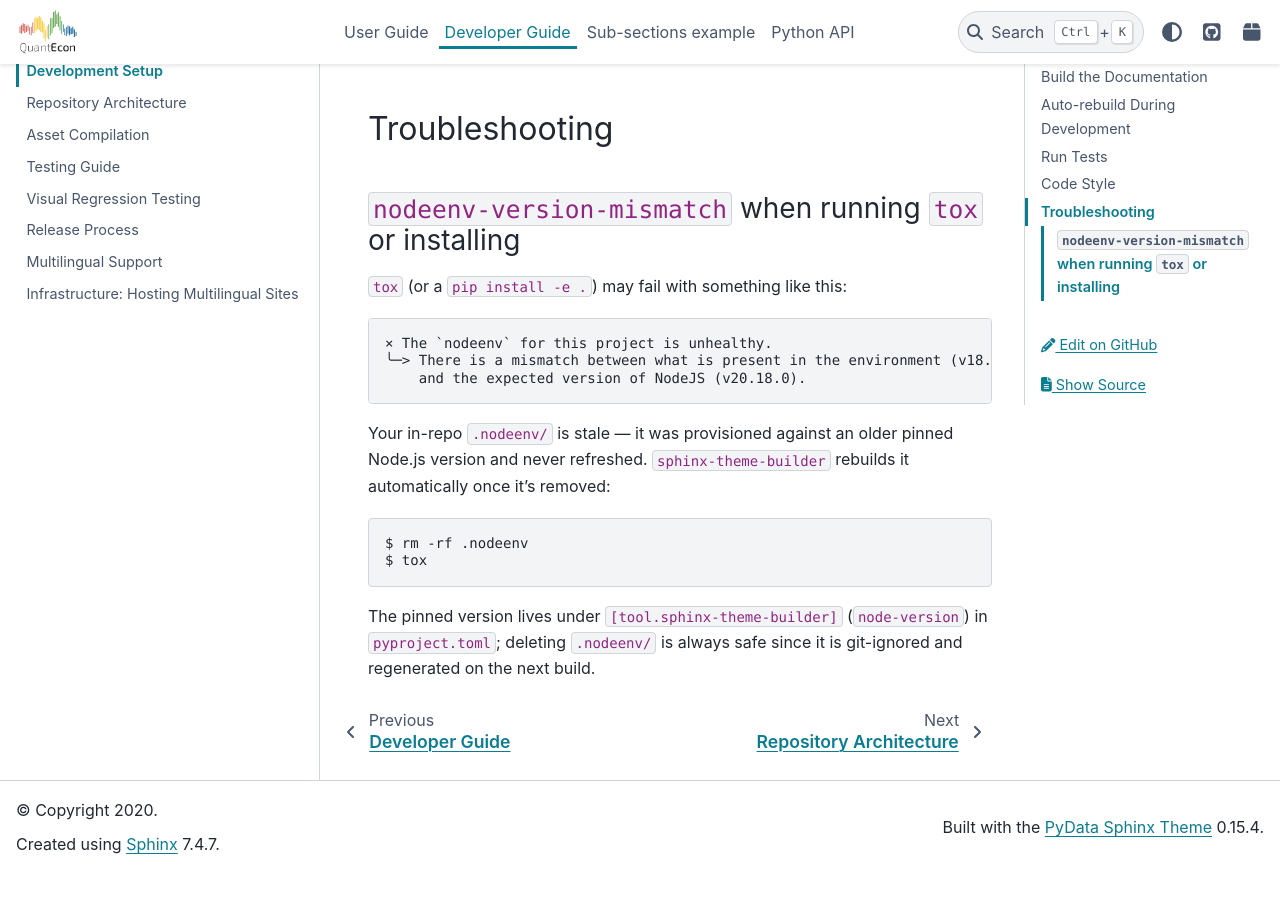
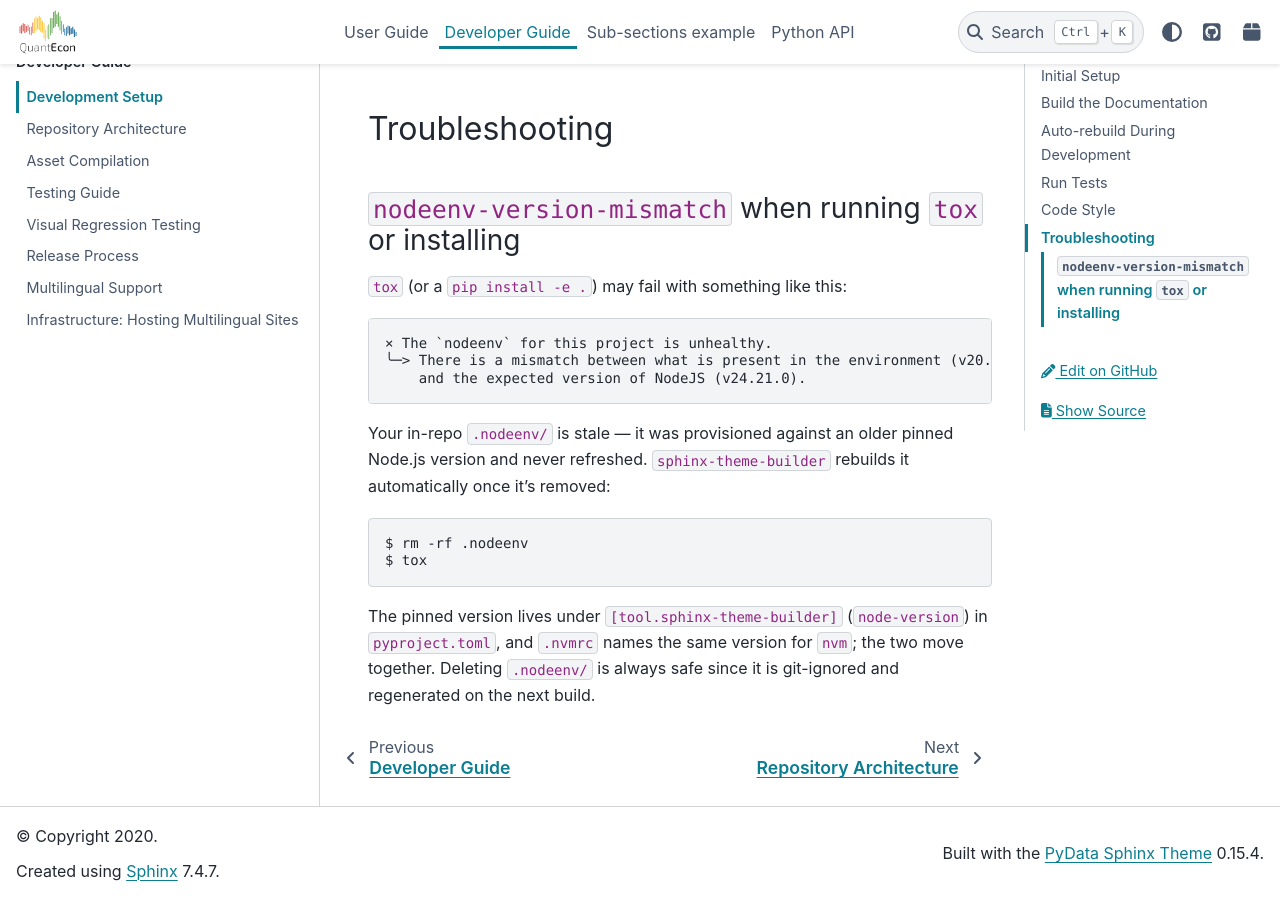
Before and after one commit to QuantEcon/quantecon-book-theme, a Sphinx documentation site: the page built from docs/developer/setup.md, in a window 1280 px wide and 900 px high, scrolled down 2712 px. Built offline with Sphinx 7.4.7 and the PyData theme 0.15.4, drawn with Linux system fonts in a browser that asks for light colours; before the commit the page ends 3586 px from its top, so only the background shows below that.

Commit message:
build: compile theme assets on Node 24 (#445)
* build: compile theme assets on Node 24

sphinx-theme-builder installs the Node pinned in pyproject.toml
([tool.sphinx-theme-builder] node-version) into .nodeenv/ and uses it
for npm install and webpack in every wheel build: the PyPI release in
tests.yml, the CI and docs installs, and local installs. That pin was
still 20.18.0 after #401 moved setup-node and .nvmrc to Node 24, so
the shipped assets were still compiled on Node 20.

Move the pin to 24.21.0, the current Node 24 LTS (Krypton), the same
pin QuantEcon/quantecon-sphinx-theme#9 set. .nvmrc moves from "24" to
the same exact version, as that repository did, so nvm gives local
development the Node the build uses. sphinx-theme-builder refuses a
nodeenv whose node --version differs from the pin, so the two pins
cannot drift silently in the build, only in .nvmrc.

Built locally with python -m build and pip wheel . on both pins, the
wheels' contents are identical, compiled CSS, JS and source maps
included. The seven npm EBADENGINE warnings the Node 20.18.0 install
printed (sass-loader 17 wants >= 22.11.0, among others) are gone.

The troubleshooting example in docs/developer/setup.md now shows the
mismatch error an existing .nodeenv/ will raise after this change.

Co-Authored-By: Claude Opus 5 (1M context) <noreply@anthropic.com>

* docs(changelog): name the two costs of the Node 24 pin

A source build now needs a platform nodejs.org ships a Node 24 binary
for, which excludes linux-armv7l and 32-bit Windows (both have Node
20.18.0 builds, neither has 24.21.0); the py3-none-any wheel is
unaffected. And with .nvmrc pinned exactly, nvm use needs one nvm
install per bump.

Co-Authored-By: Claude Opus 5 (1M context) <noreply@anthropic.com>

---------

Co-authored-by: Claude Opus 5 (1M context) <noreply@anthropic.com>

````diff
--- a/docs/developer/setup.md
+++ b/docs/developer/setup.md
@@ -116,8 +116,8 @@ rebuilt from scratch by deleting them.
 
 ```text
 × The `nodeenv` for this project is unhealthy.
-╰─> There is a mismatch between what is present in the environment (v18.18.0)
-    and the expected version of NodeJS (v20.18.0).
+╰─> There is a mismatch between what is present in the environment (v20.18.0)
+    and the expected version of NodeJS (v24.21.0).
 ```
 
 Your in-repo `.nodeenv/` is stale — it was provisioned against an older pinned
@@ -130,5 +130,6 @@ $ tox
 ```
 
 The pinned version lives under `[tool.sphinx-theme-builder]` (`node-version`)
-in `pyproject.toml`; deleting `.nodeenv/` is always safe since it is git-ignored
-and regenerated on the next build.
+in `pyproject.toml`, and `.nvmrc` names the same version for `nvm`; the two move
+together. Deleting `.nodeenv/` is always safe since it is git-ignored and
+regenerated on the next build.
--- a/pyproject.toml
+++ b/pyproject.toml
@@ -3,7 +3,7 @@ requires = ["sphinx-theme-builder >= 0.2.0a7"]
 build-backend = "sphinx_theme_builder"
 
 [tool.sphinx-theme-builder]
-node-version = "20.18.0"
+node-version = "24.21.0"
 theme-name = "quantecon_book_theme"
 additional-compiled-static-assets = [
   "locales/"
````
Also changed, not shown: CHANGELOG.md (+3 -0 lines), 1 other file.
